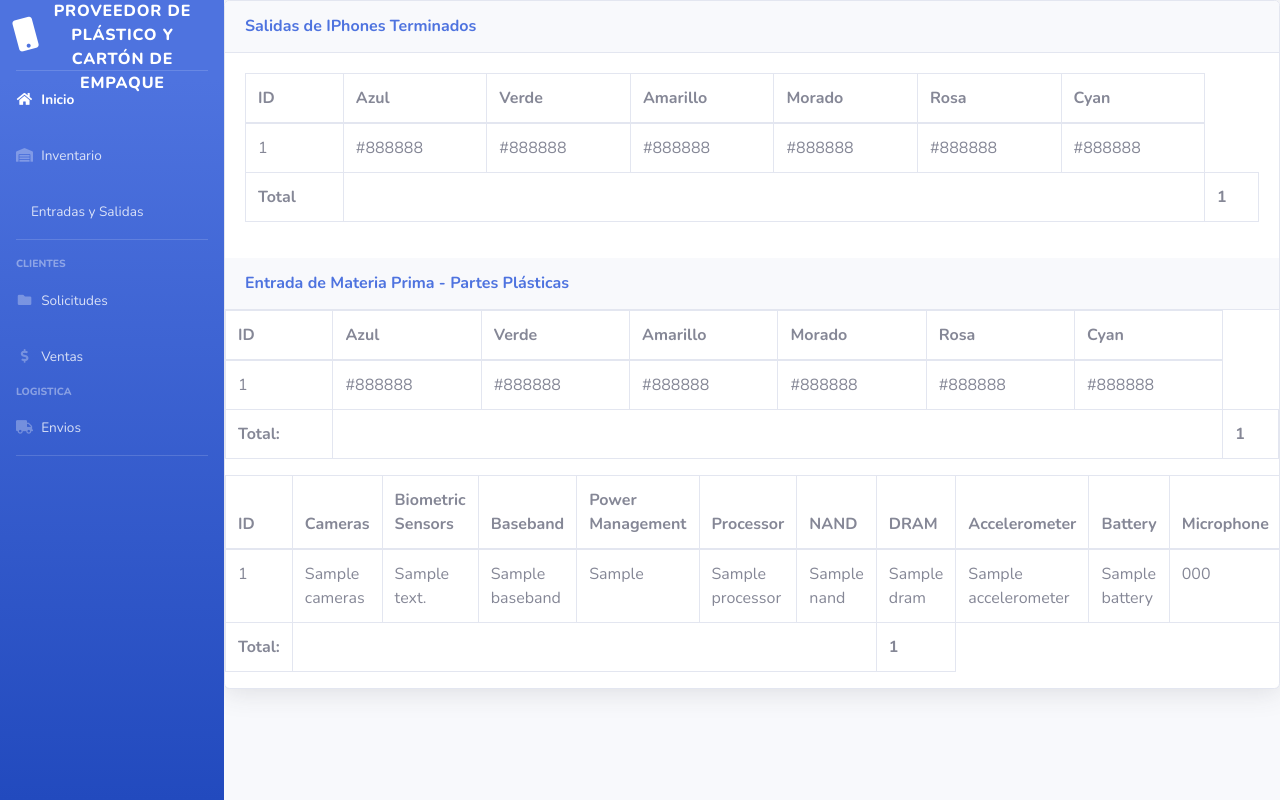
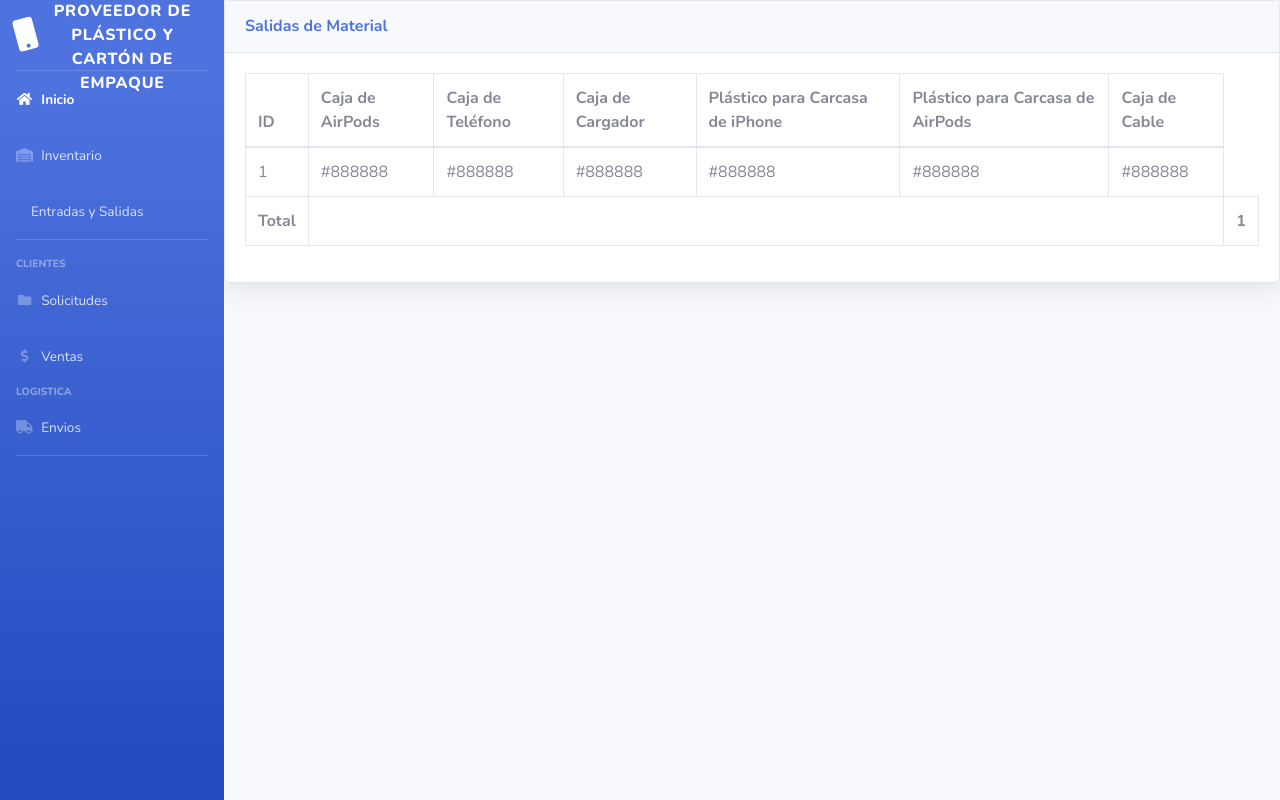
Before and after one commit to Gidel19030337/tier3, a Django app: template productos/templates/entry.html in a window 1280 px wide. Run offline with Django 3.2, Linux system fonts and the light colour scheme; the template is opened without the code that fills it: most values are stand-ins (such as "Sample title", 1, 10 or a date in 2020); some libraries are stand-ins or nearby versions.

Commit message:
Commit 2

```diff
--- a/productos/templates/clientrequest.html
+++ b/productos/templates/clientrequest.html
@@ -106,6 +106,7 @@
                                     <th>Plástico para Carcasa de iPhone</th>
                                     <th>Plástico para Carcasa de AirPods</th>
                                     <th>Caja de Cable</th>
+                                    <th>Acciones</th>
                                 </tr>
                             </thead>
                             <tbody>
--- a/productos/templates/entry.html
+++ b/productos/templates/entry.html
@@ -86,7 +86,7 @@
         <div id="content-wrapper" class="d-flex flex-column">
             <div class="card shadow mb-4">
                 <div class="card-header py-3">
-                    <h6 class="m-0 font-weight-bold text-primary">Salidas de IPhones Terminados</h6>
+                    <h6 class="m-0 font-weight-bold text-primary">Salidas de Material</h6>
                 </div>
                 <div class="card-body">
                     <div class="table-responsive">
@@ -94,12 +94,12 @@
                             <thead>
                                 <tr>
                                     <th>ID</th>
-                                    <th>Azul</th>
-                                    <th>Verde</th>
-                                    <th>Amarillo</th>
-                                    <th>Morado</th>
-                                    <th>Rosa</th>
-                                    <th>Cyan</th>
+                                    <th>Caja de AirPods</th>
+                                    <th>Caja de Teléfono</th>
+                                    <th>Caja de Cargador</th>
+                                    <th>Plástico para Carcasa de iPhone</th>
+                                    <th>Plástico para Carcasa de AirPods</th>
+                                    <th>Caja de Cable</th>
                                 </tr>
                             </thead>
                             <tbody>
@@ -125,96 +125,6 @@
                         </table>
                     </div>
                 </div>
-
-                <!-- Partes Plásticas -->
-                <div class="card-header py-3">
-                    <h6 class="m-0 font-weight-bold text-primary">Entrada de Materia Prima - Partes Plásticas</h6>
-                </div>
-                <!-- Partes Plásticas -->
-                <div class="table-responsive">
-                    <table class="table table-bordered" id="dataTablePlastic" width="100%" cellspacing="0">
-                        <thead>
-                            <tr>
-                                <th>ID</th>
-                                <th>Azul</th>
-                                <th>Verde</th>
-                                <th>Amarillo</th>
-                                <th>Morado</th>
-                                <th>Rosa</th>
-                                <th>Cyan</th>
-                            </tr>
-                        </thead>
-                        <tbody>
-                            {% for plastic_part in plastic_parts %}
-                            <tr>
-                                <td>{{ plastic_part.id }}</td>
-                                <td>{{ plastic_part.carcasa_color_azul }}</td>
-                                <td>{{ plastic_part.carcasa_color_verde }}</td>
-                                <td>{{ plastic_part.carcasa_color_amarillo }}</td>
-                                <td>{{ plastic_part.carcasa_color_morado }}</td>
-                                <td>{{ plastic_part.carcasa_color_rosa }}</td>
-                                <td>{{ plastic_part.carcasa_color_cyan }}</td>
-                            </tr>
-                            {% endfor %}
-                        </tbody>
-                        <tfoot>
-                            <tr>
-                                <th>Total:</th>
-                                <th colspan="6"></th>
-                                <th>{{ total_plastic_parts }}</th>
-                            </tr>
-                        </tfoot>
-                    </table>
-                </div>
-
-                <!-- Partes Electrónicas -->
-                <div class="table-responsive">
-                    <table class="table table-bordered" id="dataTableElectronic" width="100%" cellspacing="0">
-                        <thead>
-                            <tr>
-                                <th>ID</th>
-                                <th>Cameras</th>
-                                <th>Biometric Sensors</th>
-                                <th>Baseband</th>
-                                <th>Power Management</th>
-                                <th>Processor</th>
-                                <th>NAND</th>
-                                <th>DRAM</th>
-                                <th>Accelerometer</th>
-                                <th>Battery</th>
-                                <th>Microphone</th>
-                                <th>Speakers</th>
-                            </tr>
-                        </thead>
-                        <tbody>
-                            {% for electronic_part in electronic_parts %}
-                            <tr>
-                                <td>{{ electronic_part.id }}</td>
-                                <td>{{ electronic_part.cameras }}</td>
-                                <td>{{ electronic_part.biometric_sensors }}</td>
-                                <td>{{ electronic_part.baseband }}</td>
-                                <td>{{ electronic_part.power_management }}</td>
-                                <td>{{ electronic_part.processor }}</td>
-                                <td>{{ electronic_part.nand }}</td>
-                                <td>{{ electronic_part.dram }}</td>
-                                <td>{{ electronic_part.accelerometer }}</td>
-                                <td>{{ electronic_part.battery }}</td>
-                                <td>{{ electronic_part.microphone }}</td>
-                                <td>{{ electronic_part.speakers }}</td>
-                            </tr>
-                            {% endfor %}
-                        </tbody>
-                        <tfoot>
-                            <tr>
-                                <th>Total:</th>
-                                <th colspan="6"></th>
-                                <th>{{ total_electronic_parts }}</th>
-                            </tr>
-                        </tfoot>
-                    </table>
-                </div>
-
-
             </div>
         </div>
     </div>
```
Also changed, not shown: db.sqlite3.
